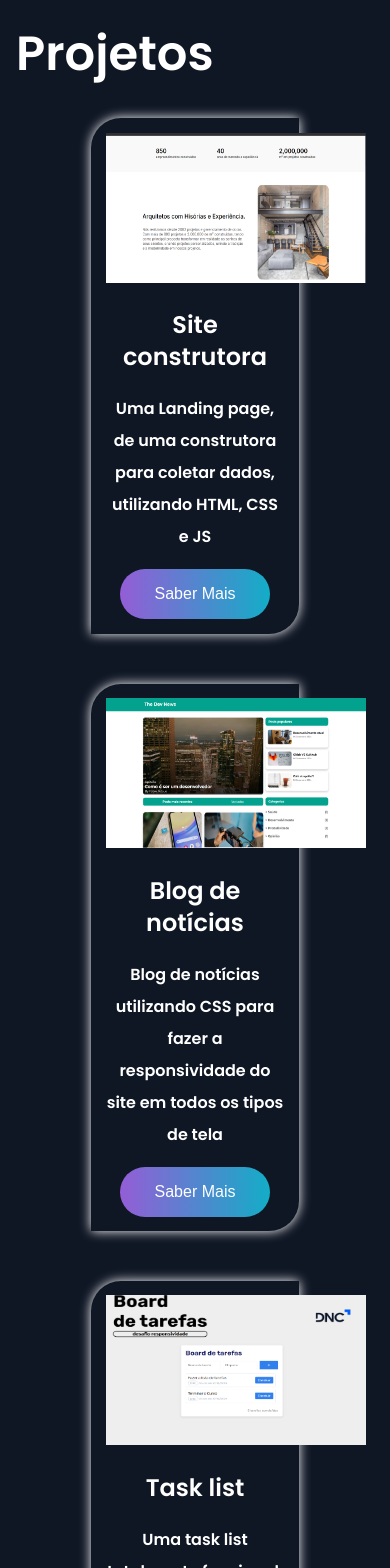
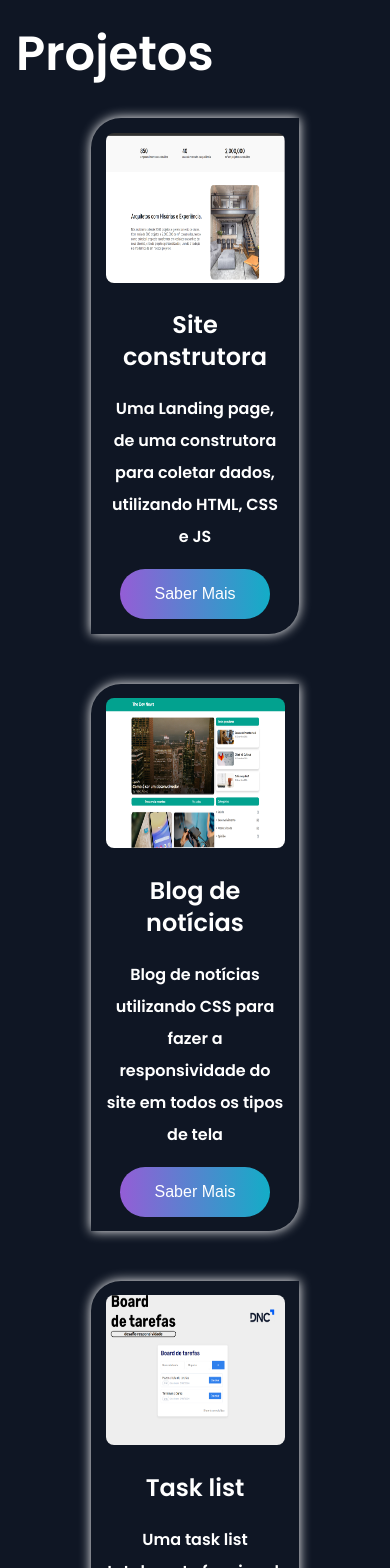
Before and after one commit to Jmkoygg/Portif-lio, a React (Vite) app: page / in a window 390 px wide. Shown: the part 840-2408 px from the top of the page. Built offline with nearby package versions, Linux system fonts and the light colour scheme.

Commit message:
fix projects mobile

```diff
--- a/src/components/Projects.tsx
+++ b/src/components/Projects.tsx
@@ -26,6 +26,10 @@ const CardContainer = styled.div`
     grid-template-columns: 1fr;
   }
 `;
+const StyledImage = styled.img`
+max-width: 100%; // Garante que a imagem não exceda o contêiner
+border-radius: 8px; // Usar border-radius no CSS
+`;
 
 const Projects = () => {
   return (
@@ -37,13 +41,7 @@ const Projects = () => {
             <StyledCard>
               <FadeInSection>
                 <a href="https://jmkoygg.github.io/Desafio1DNC/">
-                  <img
-                    src=".\project1.png"
-                    alt="Project"
-                    border-radius="8px"
-                    width={260}
-                    height={150}
-                  />
+                <StyledImage src=".\project1.png" alt="Project" width={260} height={150} />
                 </a>
                 <H2>Site construtora</H2>
                 <P>
@@ -59,13 +57,7 @@ const Projects = () => {
             <StyledCard>
               <FadeInSection>
                 <a href="https://jmkoygg.github.io/RID182828_Desafio2/">
-                  <img
-                    src=".\project2.png"
-                    alt="Project"
-                    border-radius="8px"
-                    width={260}
-                    height={150}
-                  />
+                <StyledImage src=".\project2.png" alt="Project" width={260} height={150} />
                 </a>
                 <H2>Blog de notícias</H2>
                 <P>
@@ -80,13 +72,7 @@ const Projects = () => {
             <StyledCard>
               <FadeInSection>
                 <a href="https://jmkoygg.github.io/RID182828_Desafio03/">
-                  <img
-                    src=".\project3.png"
-                    alt="Project"
-                    border-radius="8px"
-                    width={260}
-                    height={150}
-                  />
+                <StyledImage src=".\project3.png" alt="Project" width={260} height={150} />
                 </a>
                 <H2>Task list</H2>
                 <P>
@@ -101,13 +87,7 @@ const Projects = () => {
             <StyledCard>
               <FadeInSection>
                 <a href="https://jmkoygg.github.io/Trabalho-UFC-ICC/">
-                  <img
-                    src=".\project4.png"
-                    alt="Project"
-                    border-radius="8px"
-                    width={260}
-                    height={150}
-                  />
+                <StyledImage src=".\project4.png" alt="Project" width={260} height={150} />
                 </a>
                 <H2>Requsitando API</H2>
                 <P>
```
